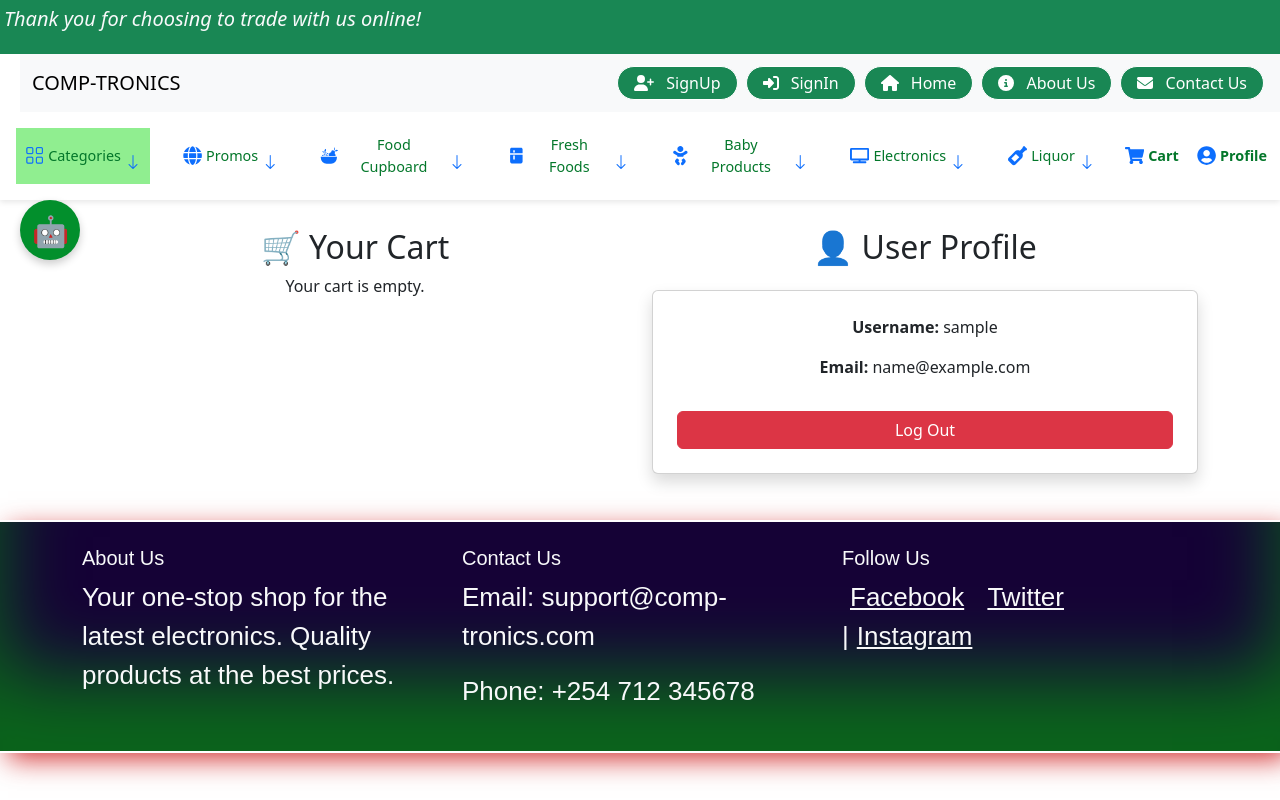
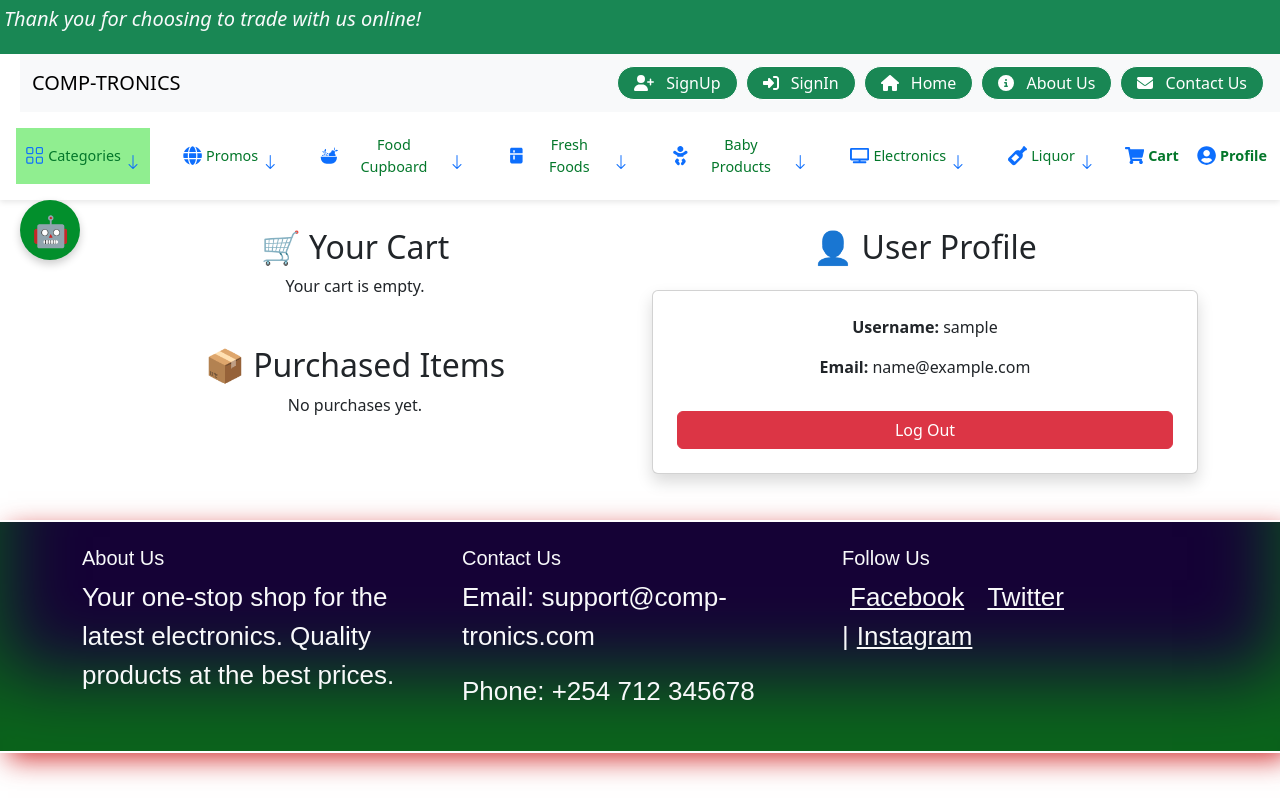
Before and after one commit to Ellytheo/Comptronics-Online, a React (Create React App) app: page /profile/1 in a window 1280 px wide. Built offline with nearby package versions, Linux system fonts and the light colour scheme; sample sign-in values are in the browser's storage.

Commit message:
Apply recent updates: fix purchase flow, mark items as bought, and sync with profile display

```diff
--- a/src/components/Profile.jsx
+++ b/src/components/Profile.jsx
@@ -17,7 +17,7 @@ const Profile = () => {
     }
 
     try {
-      setUser(JSON.parse(storedUser)); // Parsing user from localStorage
+      setUser(JSON.parse(storedUser));
     } catch (e) {
       console.error("Invalid user data", e);
       navigate("/signin");
@@ -39,9 +39,7 @@ const Profile = () => {
   }, [cartItems]);
 
   const totalPrice = cartItems.reduce((acc, item) => {
-    const cost = item.price || 0;
-    const quantity = item.quantity || 1;
-    return !item.purchased ? acc + cost * quantity : acc;
+    return !item.purchased ? acc + (item.price || 0) * (item.quantity || 1) : acc;
   }, 0);
 
   const handleLogout = () => {
@@ -57,12 +55,11 @@ const Profile = () => {
   };
 
   const handlePurchase = () => {
-    const updatedCart = cartItems.map((item) =>
-      !item.purchased ? { ...item, purchased: true } : item
-    );
-    setCartItems(updatedCart);
     navigate("/purchase");
   };
+
+  const purchasedItems = cartItems.filter(item => item.purchased);
+  const unpurchasedItems = cartItems.filter(item => !item.purchased);
 
   if (loading) {
     return (
@@ -80,10 +77,10 @@ const Profile = () => {
         {/* Cart Section */}
         <div className="col-md-6">
           <h2>🛒 Your Cart</h2>
-          {cartItems.length === 0 ? (
+          {unpurchasedItems.length === 0 ? (
             <p>Your cart is empty.</p>
           ) : (
-            cartItems.map((item) => (
+            unpurchasedItems.map((item) => (
               <div key={item.unique_key} className="card mb-3 shadow-sm">
                 <div className="card-body">
                   <h5 className="card-title">{item.name}</h5>
@@ -91,19 +88,12 @@ const Profile = () => {
                   <p className="card-text fw-bold text-success">
                     Ksh {item.price} x {item.quantity} = Ksh {item.price * item.quantity}
                   </p>
-
-                  {item.purchased ? (
-                    <span className="badge bg-success">
-                      ✔ Bought - Wait for delivery
-                    </span>
-                  ) : (
                   <button
                     className="btn btn-danger"
                     onClick={() => handleRemoveFromCart(item.unique_key)}
                   >
                     Remove from Cart
                   </button>
-                  )}
                 </div>
               </div>
             ))
@@ -117,6 +107,29 @@ const Profile = () => {
               </button>
             </div>
           )}
+
+          {/* Purchased Items Section */}
+          <div className="mt-5">
+            <h2>📦 Purchased Items</h2>
+            {purchasedItems.length === 0 ? (
+              <p>No purchases yet.</p>
+            ) : (
+              purchasedItems.map((item, index) => (
+                <div key={`${item.unique_key}_${index}`} className="card mb-3 shadow-sm">
+                  <div className="card-body">
+                    <h5 className="card-title">{item.name}</h5>
+                    <p className="card-text">Ksh {item.price}</p>
+                    <p className="card-text fw-bold text-success">
+                      Ksh {item.price} x {item.quantity} = Ksh {item.price * item.quantity}
+                    </p>
+                    <span className="badge bg-success">
+                      ✔ Bought – Wait for Delivery
+                    </span>
+                  </div>
+                </div>
+              ))
+            )}
+          </div>
         </div>
 
         {/* Profile Section */}
@@ -126,7 +139,6 @@ const Profile = () => {
             <div className="card p-4 shadow mt-4">
               <p><strong>Username:</strong> {user.username || "N/A"}</p>
               <p><strong>Email:</strong> {user.email || "N/A"}</p>
-              {/* Removed phone info */}
               <button className="btn btn-danger mt-3" onClick={handleLogout}>
                 Log Out
               </button>
--- a/src/components/Purchase.jsx
+++ b/src/components/Purchase.jsx
@@ -18,7 +18,6 @@ const Purchase = () => {
       setUser(JSON.parse(storedUser));
     }
 
-    // Load cart items from localStorage
     const storedCart = JSON.parse(localStorage.getItem("cart")) || [];
     setCartItems(storedCart);
   }, []);
@@ -26,7 +25,6 @@ const Purchase = () => {
   const handleSubmit = async (e) => {
     e.preventDefault();
 
-    // Basic phone number validation
     const phoneRegex = /^254\d{9}$/;
     if (!phoneRegex.test(phone)) {
       setError("Please enter a valid phone number in the format 254********.");
@@ -36,7 +34,6 @@ const Purchase = () => {
     setLoading("Processing payment...");
 
     try {
-      // Calculate total price
       const totalAmount = cartItems.reduce(
         (acc, item) => acc + item.price * item.quantity,
         0
@@ -55,12 +52,17 @@ const Purchase = () => {
       setSuccess(response.data.message);
       setError("");
 
-      // Clear cart after successful payment
-      localStorage.removeItem("cart");
+      // Mark all items as purchased
+      const updatedCart = cartItems.map((item) => ({
+        ...item,
+        purchased: true,
+      }));
 
-      // Redirect after successful payment
+      // Save updated cart
+      localStorage.setItem("cart", JSON.stringify(updatedCart));
+
       setTimeout(() => {
-        navigate(`/profile/${user?.id}`);
+        navigate(`/profile/${user.id}`);
       }, 2000);
     } catch (error) {
       setLoading("");
@@ -69,20 +71,15 @@ const Purchase = () => {
     }
   };
 
-  // Remove item from cart
   const removeFromCart = (productId) => {
     const updatedCart = cartItems.filter((item) => item.product_id !== productId);
     setCartItems(updatedCart);
     localStorage.setItem("cart", JSON.stringify(updatedCart));
   };
 
-  // Update quantity in cart
   const updateQuantity = (productId, quantity) => {
     const updatedCart = cartItems.map((item) =>
-      item.product_id === productId
-
-        ? { ...item, quantity: quantity }
-        : item
+      item.product_id === productId ? { ...item, quantity: quantity } : item
     );
     setCartItems(updatedCart);
     localStorage.setItem("cart", JSON.stringify(updatedCart));
@@ -104,7 +101,6 @@ const Purchase = () => {
         {success && <p className="text-success">{success}</p>}
         {error && <p className="text-danger">{error}</p>}
 
-        {/* Cart items list */}
         <div className="cart-items-list">
           {cartItems.length === 0 ? (
             <p>Your cart is empty.</p>
@@ -149,7 +145,6 @@ const Purchase = () => {
           )}
         </h4>
 
-        {/* Phone number input */}
         {user && (
           <form onSubmit={handleSubmit}>
             <input
```
Lines whose indentation alone changed are shown as unchanged.
